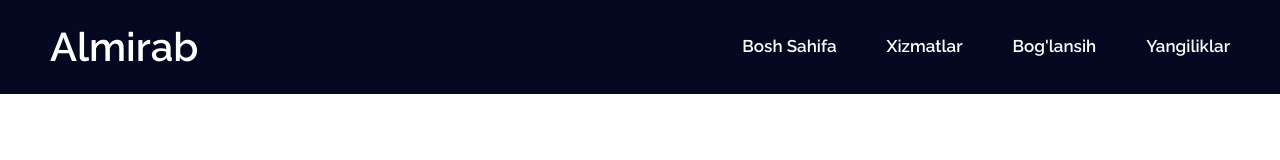
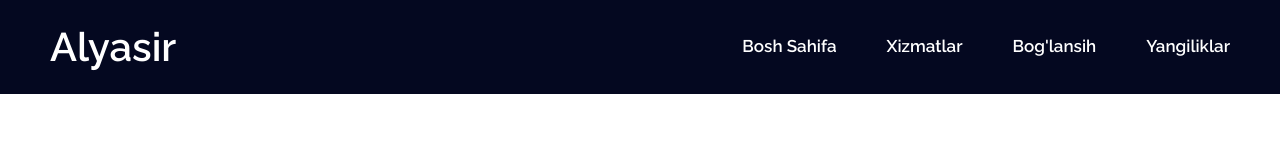
Before and after one commit to Ayubee/AlyasirSite, a plain HTML site: page index.html in a window 1280 px wide. Drawn offline with Linux system fonts and the light colour scheme.

Commit message:
update logo text from 'Almirab' to 'Alyasir' in header

```diff
--- a/index.html
+++ b/index.html
@@ -11,7 +11,7 @@
       <div class="header__container container">
         <div class="header__box">
           <div class="header__burger__box">
-            <a href="./index.html" class="header__logo">Almirab</a>
+            <a href="./index.html" class="header__logo">Alyasir</a>
             <button id="burger__btn" class="btnNone btn burgerBtn">X</button>
           </div>
           <ul id="burger__list" class="header__list none">
```
